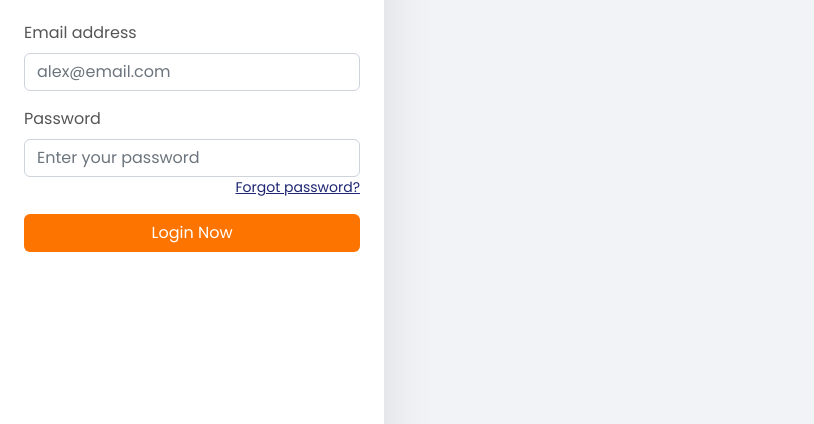
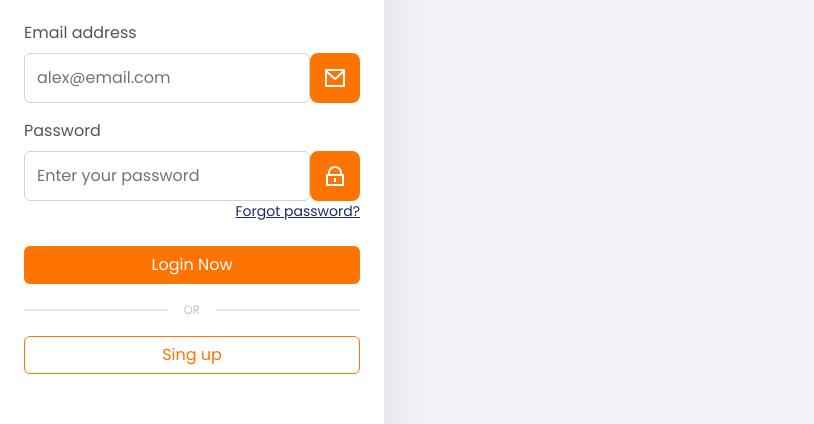
Before and after one commit to MayconSlv/Bootstrap-LoginPage, a plain HTML site: page index.html in a window 1280 px wide. Shown: the part 165-589 px from the top of the page, 0-814 px from the left. Drawn offline with nearby package versions, Linux system fonts and the light colour scheme.

Commit message:
adicionando icones e singup button

```diff
--- a/index.html
+++ b/index.html
@@ -21,14 +21,28 @@
             <form>
                 <div class="mb-3">
                     <label for="exampleInputEmail1" class="form-label textColor">Email address</label>
-                    <input type="email" class="form-control input" id="exampleInputEmail1" aria-describedby="emailHelp" placeholder="alex@email.com">
+                    <div class="d-flex">
+                        <input type="email" class="form-control input" id="exampleInputEmail1" aria-describedby="emailHelp" placeholder="alex@email.com">
+                        <img src="Group 7.svg" alt="Ícone de uma carta">
+                    </div>
                 </div>
                 <div class="mb-3">
                     <label for="exampleInputPassword1" class="form-label textColor">Password</label>
-                    <input type="password" class="form-control input" id="exampleInputPassword1" placeholder="Enter your password">
+                    <div class="d-flex">
+                        <input type="password" class="form-control input" id="exampleInputPassword1" placeholder="Enter your password">
+                        <img src="Group 8.svg" alt="Ícone de um cadeado">
+                    </div>
                     <a href="#" class="forgotPassword">Forgot password?</a>
                 </div>
-                <button type="submit" class="btn loginBtn">Login Now</button>
+
+                <div class="mt-4 d-flex flex-column justify-content-between btnContainer">
+                    <button type="submit" class="btn loginBtn">Login Now</button>
+                    <img src="Group 5.svg" class="or-image" alt="Or" aria-placeholder="Or">
+                    <button type="submit" class="btn singupBtn">Sing up</button>
+                </div>
+
+
+
             </form>
         </div>
 
--- a/style.css
+++ b/style.css
@@ -33,6 +33,17 @@ body {
     color: white;
 }
 
+.singupBtn, .singupBtn:hover {
+    background-color: white;
+    border: 1px solid #FD7401;
+    color: #FD7401;
+    width: 100%;
+}
+
+.btnContainer {
+    height: 8em;
+}
+
 .input:focus {
     box-shadow: none;
     border-color: #FD7401;
@@ -59,3 +70,7 @@ body {
 .image img {
     height: 400px;
 }
+
+.or-image {
+    width: 100%;
+}
```
Also changed, not shown: Group 5.svg (added), Group 7.svg (added), Group 8.svg (added).
